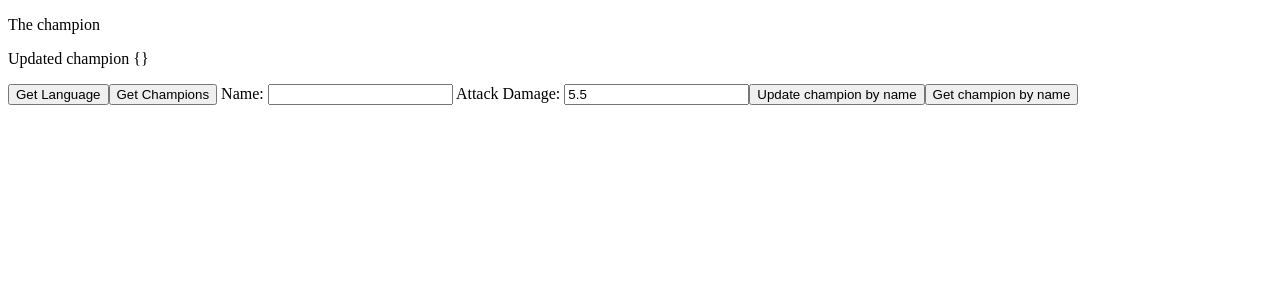
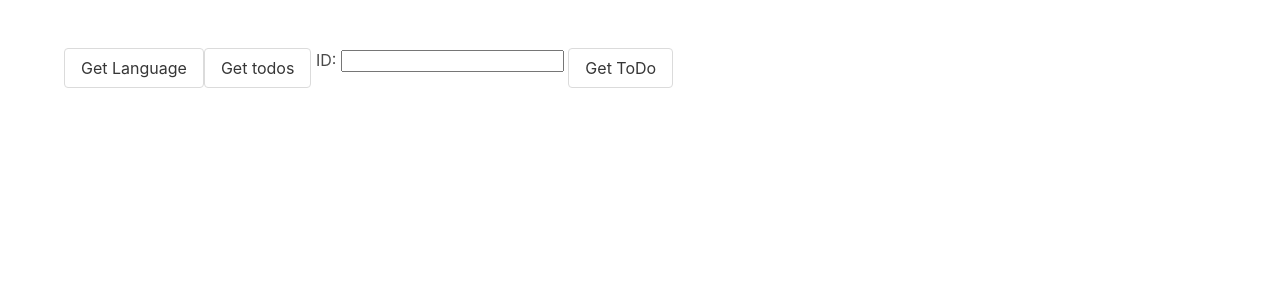
Before and after one commit to JesusMurF/graphql-example, a Vue app: page / in a window 1280 px wide. Shown: the top 300 px of the page. Built offline with nearby package versions, Linux system fonts and the light colour scheme.

Commit message:
Change getTodoById as string

```diff
--- a/package.json
+++ b/package.json
@@ -9,6 +9,7 @@
   },
   "dependencies": {
     "axios": "^0.19.0",
+    "bulma": "^0.7.5",
     "core-js": "^2.6.5",
     "cors": "^2.8.5",
     "express": "^4.17.1",
--- a/src/App.vue
+++ b/src/App.vue
@@ -1,15 +1,20 @@
 <template>
   <div id="app">
-    <p>{{ lang }}</p>
-    <div v-bind:key="champion.name" v-for="champion in champions">{{ champion.name }} {{ champion.attackDamage }}</div>
-    <p>The champion {{ champion }}</p>
-    <p>Updated champion {{ updatedChampion }}</p>
-    <button @click="getLanguage">Get Language</button>
-    <button @click="getChampions">Get Champions</button>
-    Name: <input type="text" v-model="name">
-    Attack Damage: <input v-model.number="attack">
-    <button @click="updateAttackDamage">Update champion by name</button>
-    <button @click="getChampionByName">Get champion by name</button>
+    <div class="section">
+      <div class="container">
+        <div v-bind:key="todo.title" v-for="todo in todos">{{ todo.title }}</div>
+        <!-- <p>The champion {{ champion }}</p> -->
+        <!-- <p>Updated champion {{ updatedChampion }}</p> -->
+        <button class="button" @click="getLanguage">Get Language</button>
+        <button class="button" @click="getTodos">Get todos</button>
+        ID: <input type="text" v-model="id">
+        <!-- Attack Damage: <input v-model.number="attack">
+        <button @click="updateAttackDamage">Update champion by name</button> -->
+        {{todo.title}}
+        <button class="button" @click="getTodoById">Get ToDo</button>
+      </div>
+      <p>{{ lang }}</p>
+    </div>
   </div>
 </template>
 
@@ -20,8 +25,10 @@ export default {
   name: 'app',
   data() {
     return {
+      id: '',
+      todo: {id: null, title: null},
       lang: '',
-      champions: [],
+      todos: [],
       champion: '',
       updatedChampion: {},
       attack: 5.5
@@ -36,46 +43,51 @@ export default {
         console.log(error);
       }
     },
-    async getChampions() {
+    async getTodos() {
       try {
-        const response = await axios.post('http://localhost:4000/graphql', {query: `{getChampions {name, attackDamage}}`});
-        this.champions = response.data.data.getChampions;
+        const response = await axios.post('http://localhost:4000/graphql', {query: `{getTodos {id, title}}`});
+        console.log(response)
+        this.todos = response.data.data.getTodos;
       } catch (error) {
         console.log(error)
       }
     },
-    async getChampionByName () {
+    async getTodoById () {
       const response = await axios.post('http://localhost:4000/graphql', {
         query: `
-        query GetChampionByName($championName: String!) {
-          getChampionByName(name: $championName) {
-            name
-            attackDamage
+        query GetTodoById($todoId: String!) {
+          getTodoById(id: $todoId) {
+            id,
+            title
           }
         }`,
         variables: {
-          championName: this.name
+          todoId: this.id
         }
       })
-      this.champion = response.data.data.getChampionByName
+      this.todo = response.data.data.getTodoById
     },
-    async updateAttackDamage () {
-      const response = await axios.post('http://localhost:4000/graphql', {
-        query: `
-          mutation UpdateAttackDamage(
-            $championName: String!, $attackDamage: Float) {
-              updateAttackDamage(name: $championName, attackDamage: $attackDamage) {
-                name
-                attackDamage
-              }
-            }`,
-            variables: {
-              championName: this.name,
-              attackDamage: this.attack
-            }
-      })
-      this.updatedChampion = response.data.data.updateAttackDamage;
-    }
+    // async updateAttackDamage () {
+    //   const response = await axios.post('http://localhost:4000/graphql', {
+    //     query: `
+    //       mutation UpdateAttackDamage(
+    //         $championName: String!, $attackDamage: Float) {
+    //           updateAttackDamage(name: $championName, attackDamage: $attackDamage) {
+    //             name
+    //             attackDamage
+    //           }
+    //         }`,
+    //         variables: {
+    //           championName: this.title,
+    //           attackDamage: this.attack
+    //         }
+    //   })
+    //   this.updatedChampion = response.data.data.updateAttackDamage;
+    // }
   }
 }
 </script>
+
+<style>
+@import "../node_modules/bulma/css/bulma.min.css";
+</style>
```
Also changed, not shown: 2 other files (tests, documents, lock files or other folders).
